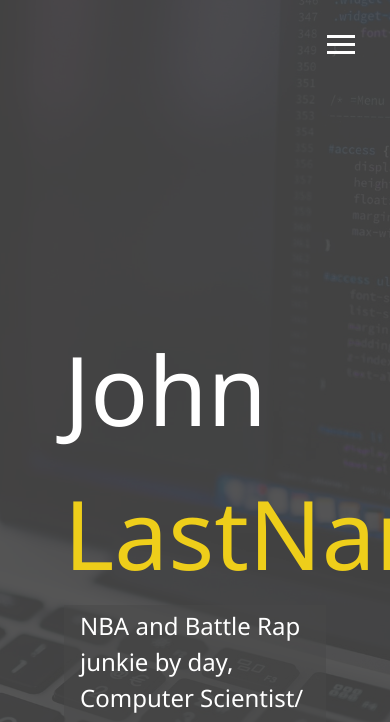
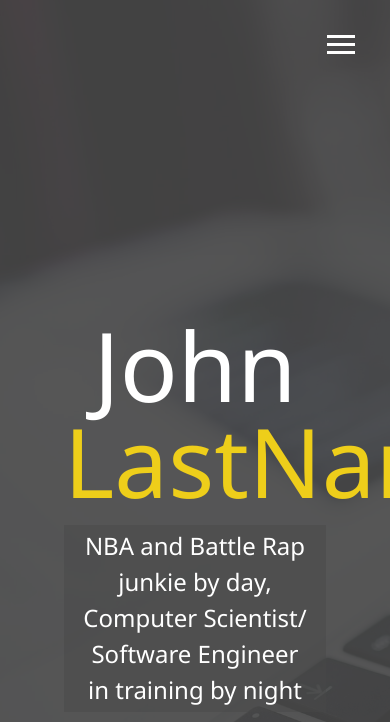
Before and after one commit to fpaul787/Portfolio-Website, a website: page dist/index.html in a window 390 px wide. Shown: the top 722 px of the page. Drawn offline with Linux system fonts and the light colour scheme.

Commit message:
made site responsive

```diff
--- a/scss/_menu.scss
+++ b/scss/_menu.scss
@@ -142,3 +142,31 @@
 		transition-delay: $x * 0.1s; // each one will come in separatly
 	}
 }
+
+// Media Query Mixins
+@mixin mediaSm {
+	@media screen and (max-width: 500px) {
+		// Any css that we put in here
+		// will apply for screens that
+		// 500px max or less
+		@content;
+	}
+}
+
+@mixin mediaMd {
+	@media screen and (max-width: 768px) {
+		@content;
+	}
+}
+
+@mixin mediaLg {
+	@media screen and (min-width: 769px) and (max-width: 1170px) {
+		@content;
+	}
+}
+
+@mixin mediaXl {
+	@media screen and (min-width: 1171px) {
+		@content;
+	}
+}
--- /dev/null
+++ b/scss/_mobile.scss
@@ -0,0 +1,54 @@
+// Widescreens
+@include mediaXl {
+}
+// Desktops & Laptops
+@include mediaLg {
+}
+
+// Tablets & Small Laptops
+@include mediaMd {
+	main {
+		align-items: center;
+		text-align: center;
+
+		.lg-heading {
+			line-height: 1;
+			margin-bottom: 1rem;
+		}
+	}
+
+	ul.menu-nav,
+	div.menu-branding {
+		float: none;
+		width: 100%;
+		min-height: 0;
+
+		&.show {
+			transform: translate3d(0, 0, 0);
+		}
+	}
+
+	.menu-nav {
+		height: 75vh;
+		transform: translate3d(-100%, 0, 0);
+		font-size: 24px;
+	}
+
+	.menu-branding {
+		height: 25vh;
+		transform: translate3d(100%, 0, 0);
+
+		.portrait {
+			background: url('../img/portrait_small.jpg');
+			width: 150px;
+			height: 150px;
+		}
+	}
+}
+
+// Smartphones
+@include mediaSm {
+	main#home h1 {
+		margin-top: 10vh;
+	}
+}
--- a/scss/main.scss
+++ b/scss/main.scss
@@ -1,5 +1,6 @@
 @import 'config';
 @import 'menu';
+@import 'mobile';
 * {
 	box-sizing: border-box;
 }
```
Also changed, not shown: dist/css/main.css.
